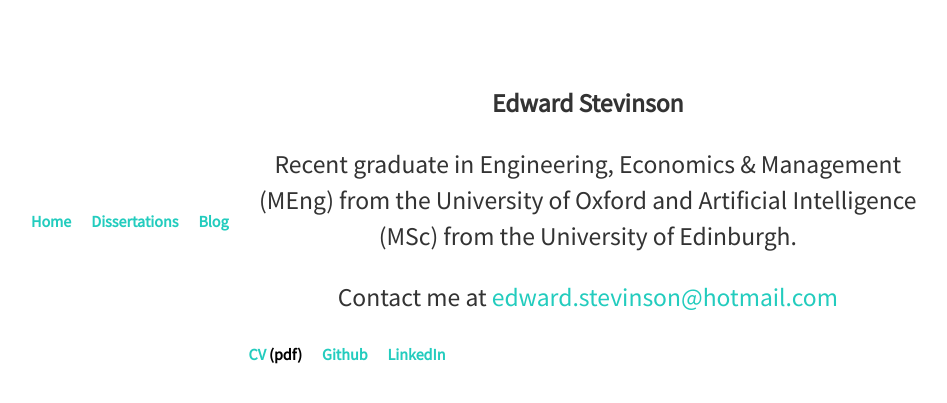
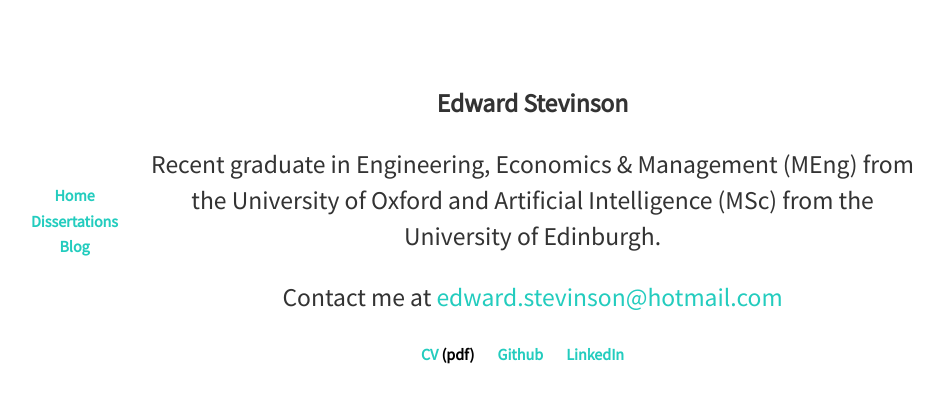
Before and after one commit to Stevinson/stevinson.github.io, a Jekyll site: the page built from index.md, in a window 1280 px wide. Shown: the top 403 px of the page, without its empty margins (161-1108 px from the left). Built offline with Jekyll 4.4.1, drawn with Linux system fonts in a browser that asks for light colours.

Commit message:
Update main.css

```diff
--- a/css/main.css
+++ b/css/main.css
@@ -28,10 +28,10 @@
     padding: 0px;
     list-style: none;
     font-weight: bold;
-    display: -webkit-flex; /* Safari */
-    -webkit-align-items: center; /* Safari 7.0+ */
+    /* display: -webkit-flex;
+    -webkit-align-items: center;
     display: flex;
-    align-items: center;
+    align-items: center; */
 }
 
 nav ul li, .container ul li {
```
